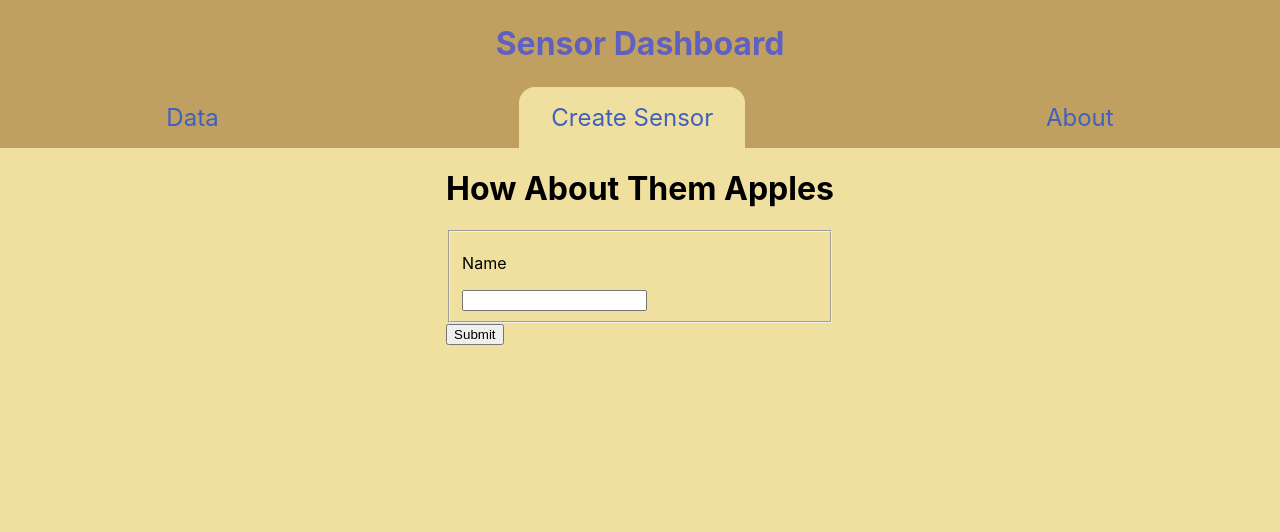
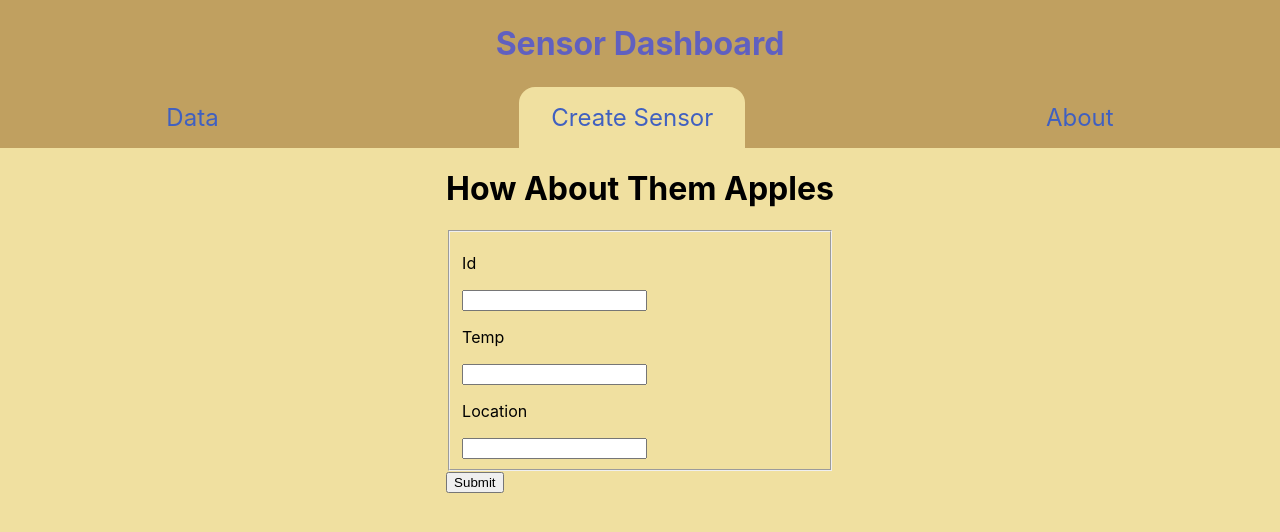
Before and after one commit to Young62/sensor-gateway, a React (Create React App) app in the folder sensor-dashboard/: page /create in a window 1280 px wide. Shown: the top 532 px of the page. Built offline with nearby package versions, Linux system fonts and the light colour scheme.

Commit message:
form submission working

```diff
--- a/sensor-dashboard/src/components/Data.js
+++ b/sensor-dashboard/src/components/Data.js
@@ -1,6 +1,6 @@
 import React from 'react';
 import { useState, useEffect } from 'react';
-import { getSensors, postSensorData } from '../services/dataService';
+import { getSensors } from '../services/dataService';
 import Sensor from './Sensor';
 import {
   Link,
@@ -25,8 +25,6 @@ function Data () {
             ))}
         </ul>
 
-        <button onClick={() => postSensorData(1, 92.5, [1, 4])}>TEST</button>
-
         <Routes>
           <Route path='/:id' element={< Sensor />}></Route>
         </Routes>
--- a/sensor-dashboard/src/components/DataForm.js
+++ b/sensor-dashboard/src/components/DataForm.js
@@ -1,5 +1,6 @@
 import React from 'react';
 import { useState, useReducer } from "react";
+import { postSensorData } from '../services/dataService';
 
 const formReducer = (state, event) => {
     return {
@@ -15,6 +16,9 @@ function DataForm () {
       event.preventDefault();
      setSubmitting(true);
 
+     postSensorData(formData.id, formData.temp, formData.location);
+
+      // TODO tie submitting to server acceptance
      setTimeout(() => {
        setSubmitting(false);
      }, 3000)
@@ -22,8 +26,8 @@ function DataForm () {
 
    const handleChange = event => {
         setFormData({
-        name: event.target.name,
-        value: event.target.value,
+          name: event.target.name,
+          value: event.target.value,
         });
     }
 
@@ -43,8 +47,16 @@ function DataForm () {
         <form onSubmit={handleSubmit}>
           <fieldset>
             <label>
-              <p>Name</p>
-              <input name="name" onChange={handleChange} />
+              <p>Id</p>
+              <input name="id" onChange={handleChange} />
+            </label>
+            <label>
+              <p>Temp</p>
+              <input name="temp" onChange={handleChange} />
+            </label>
+            <label>
+              <p>Location</p>
+              <input name="location" onChange={handleChange} />
             </label>
           </fieldset>
           <button type="submit">Submit</button>
--- a/sensor-dashboard/src/components/Sensor.js
+++ b/sensor-dashboard/src/components/Sensor.js
@@ -12,12 +12,13 @@ function Sensor () {
       }, [id]);
 
     return <div>
-        {sensor &&
+        {sensor.map(data =>
             <div>
-                <h2>Sensor {sensor[0].id}</h2>
-                <h3>Distance {sensor[0].temp}</h3>
+                <h2>Sensor {data.id}</h2>
+                <h3>Temp {data.temp}</h3>
+                <h3>Location {data.location}</h3>
             </div>
-        }
+        )}
     </div>
 }
 export default Sensor;
```
Also changed, not shown: 1 other file (tests, documents, lock files or other folders).
